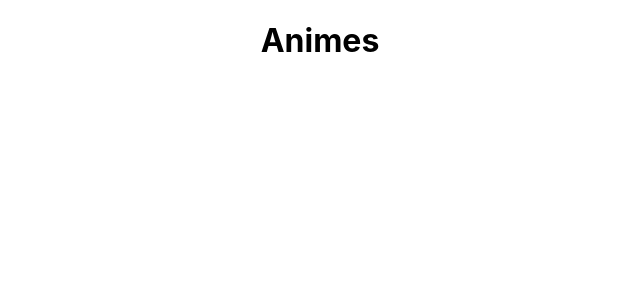
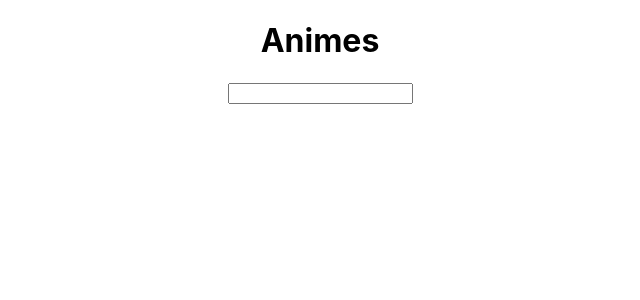
Before and after one commit to JamersonWalderson/Vinicius-Dacal-Como-implementar-uma-lista-de-animes-com-filtro-de-busca-em-ReactJS, a React (Create React App) app: page / in a window 1280 px wide. Shown: the top 300 px of the page, without its empty margins (320-960 px from the left). Built offline with nearby package versions, Linux system fonts and the light colour scheme.

Commit message:
criando componente SearchingInput

```diff
--- a/src/App.js
+++ b/src/App.js
@@ -1,9 +1,12 @@
 import './App.css';
+
+import SearchInput from './SearchInput';
 
 export default function App() {
   return (
     <div className="App">
       <h1>Animes</h1>
+      <SearchInput />
     </div>
   );
 }
```
Also changed, not shown: public/logo192.png (deleted), public/logo512.png (deleted).
